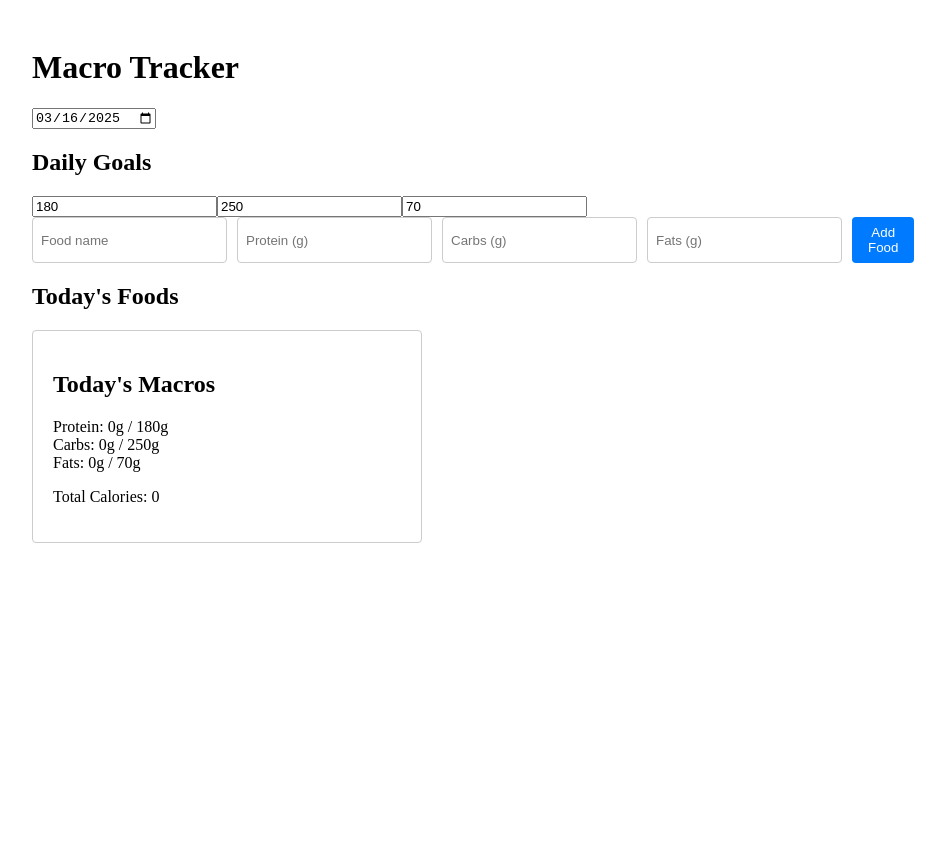
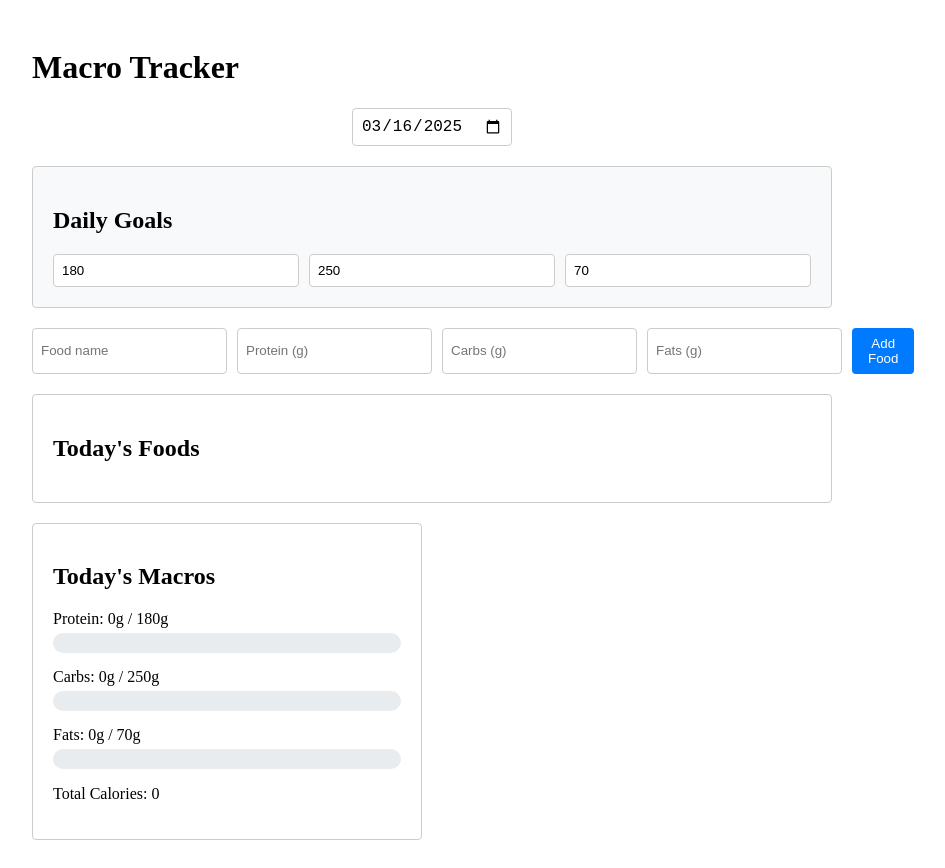
Before and after one commit to Kettlebell319/Kbell---foodtrackerapp, a React (Create React App) app: page / in a window 1280 px wide. Shown: the whole page, without its empty margins (208-1153 px from the left). Before the commit the page ends 800 px from the top, so only its background shows below. Built offline with nearby package versions, Linux system fonts and the light colour scheme.

Commit message:
Add styling for date selector, macro goals, and progress bars

```diff
--- a/src/App.css
+++ b/src/App.css
@@ -36,3 +36,114 @@
   border: 1px solid #ccc;
   border-radius: 4px;
 }
+
+.meals-list {
+  margin: 20px 0;
+  padding: 20px;
+  border: 1px solid #ccc;
+  border-radius: 4px;
+}
+
+.meal-item {
+  display: flex;
+  justify-content: space-between;
+  align-items: center;
+  padding: 10px;
+  margin: 5px 0;
+  background-color: #f8f9fa;
+  border-radius: 4px;
+}
+
+.meal-item span {
+  margin: 0 10px;
+}
+
+.meal-item button {
+  padding: 5px 10px;
+  background-color: #dc3545;
+  color: white;
+  border: none;
+  border-radius: 4px;
+  cursor: pointer;
+}
+
+.meal-item button:hover {
+  background-color: #c82333;
+}
+
+/* Date selector styling */
+.date-selector {
+  margin: 20px 0;
+  text-align: center;
+}
+
+.date-selector input {
+  padding: 8px;
+  border: 1px solid #ccc;
+  border-radius: 4px;
+  font-size: 16px;
+}
+
+/* Macro goals styling */
+.macro-goals {
+  margin: 20px 0;
+  padding: 20px;
+  border: 1px solid #ccc;
+  border-radius: 4px;
+  background-color: #f8f9fa;
+}
+
+.goals-inputs {
+  display: flex;
+  gap: 10px;
+  margin-top: 10px;
+}
+
+.goals-inputs input {
+  flex: 1;
+  padding: 8px;
+  border: 1px solid #ccc;
+  border-radius: 4px;
+}
+
+/* Progress bar styling */
+.macro-progress {
+  margin: 15px 0;
+}
+
+.macro-progress label {
+  display: block;
+  margin-bottom: 5px;
+}
+
+.progress-bar {
+  height: 20px;
+  background-color: #e9ecef;
+  border-radius: 10px;
+  overflow: hidden;
+}
+
+.progress-fill {
+  height: 100%;
+  background-color: #007bff;
+  transition: width 0.3s ease;
+}
+
+/* Macro values styling */
+.macro-values {
+  display: flex;
+  gap: 15px;
+}
+
+.macro-values span {
+  background-color: #e9ecef;
+  padding: 4px 8px;
+  border-radius: 4px;
+  font-size: 14px;
+}
+
+/* Meal name styling */
+.meal-name {
+  font-weight: 500;
+  min-width: 150px;
+}
```
